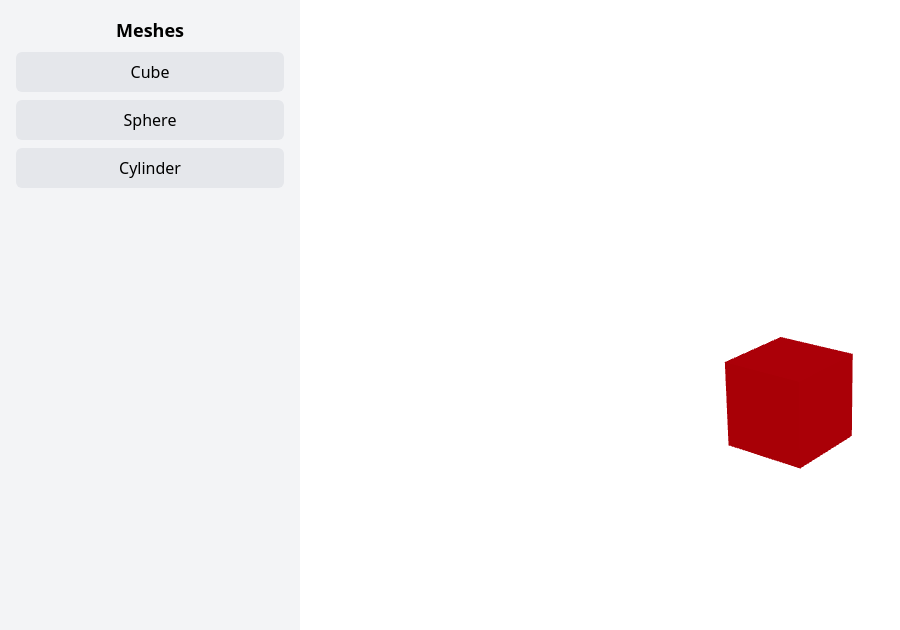
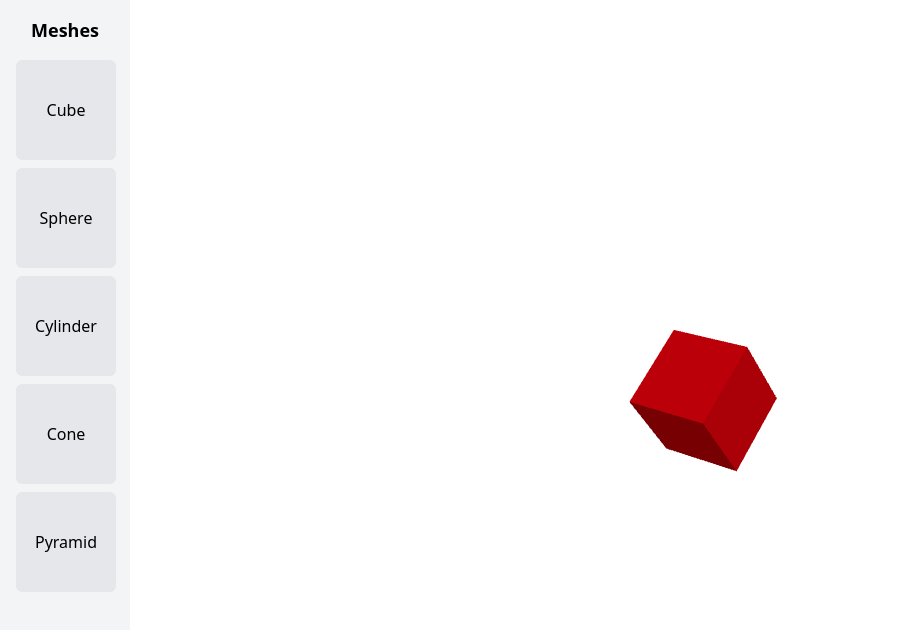
Before and after one commit to luketurnbull/drag-and-drop-meshes, a React (Vite) app: page / in a window 1280 px wide. Shown: the top 630 px of the page, without its empty margins (0-900 px from the left). Built offline with nearby package versions, Linux system fonts and the light colour scheme.

Commit message:
Turn button into cubes and show grab cursor
- Added hover effect to buttons
- Made buttons square
- And overflow to side panel

```diff
--- a/src/App.tsx
+++ b/src/App.tsx
@@ -3,7 +3,7 @@ import { OrbitControls } from "@react-three/drei";
 import Scene from "./components/scene";
 import { useRef } from "react";
 
-const MESHES = ["cube", "sphere", "cylinder"];
+const MESHES = ["cube", "sphere", "cylinder", "cone", "pyramid"];
 
 export default function App() {
   const dragItem = useRef<HTMLButtonElement | null>(null);
@@ -13,26 +13,26 @@ export default function App() {
     dragItem.current = e.currentTarget;
   };
 
-  const handleDragEnd = (e: React.DragEvent<HTMLButtonElement>) => {
+  const handleDragEnd = () => {
     dragItem.current = null;
   };
 
-  const handleDragEnterCanvas = (e: React.DragEvent<HTMLCanvasElement>) => {
+  const handleDragEnterCanvas = () => {
     if (dragItem.current) {
-      dragItem.current.style.opacity = "0.5";
+      console.log("dragItem.current", dragItem.current);
     }
   };
 
-  const handleDragLeaveCanvas = (e: React.DragEvent<HTMLCanvasElement>) => {
+  const handleDragLeaveCanvas = () => {
     if (dragItem.current) {
-      dragItem.current.style.opacity = "1";
+      console.log("dragItem.current", dragItem.current);
     }
   };
 
   return (
-    <main className="grid h-screen w-full grid-cols-[300px_1fr]">
-      <aside className="bg-gray-100 p-4">
-        <h2 className="text-lg font-bold mb-2 text-center">Meshes</h2>
+    <main className="grid h-screen w-full grid-cols-[130px_1fr]">
+      <aside className="bg-gray-100 p-4 h-screen overflow-y-auto">
+        <h2 className="text-lg font-bold mb-4 text-center">Meshes</h2>
 
         <div className="flex flex-col gap-2">
           {MESHES.map((mesh) => (
@@ -41,7 +41,8 @@ export default function App() {
               onDragStart={handleDragStart}
               onDragEnd={handleDragEnd}
               key={mesh}
-              className="bg-gray-200 p-2 rounded-md"
+              className="bg-gray-200 cursor-pointer active:cursor-grabbing rounded-md w-[100px] h-[100px] flex items-center justify-center
+              hover:shadow-lg hover:shadow-gray-400/50 hover:scale-105"
             >
               {mesh.charAt(0).toUpperCase() + mesh.slice(1)}
             </button>
```
